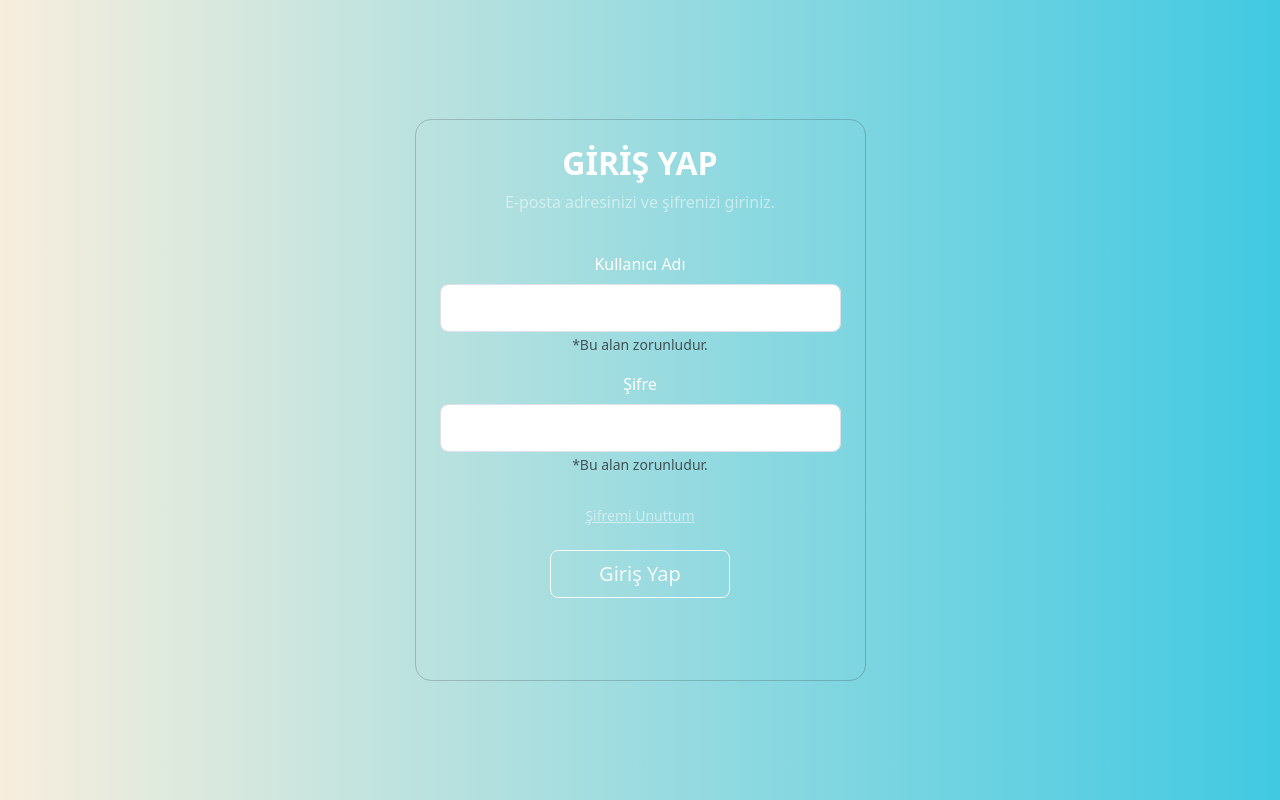
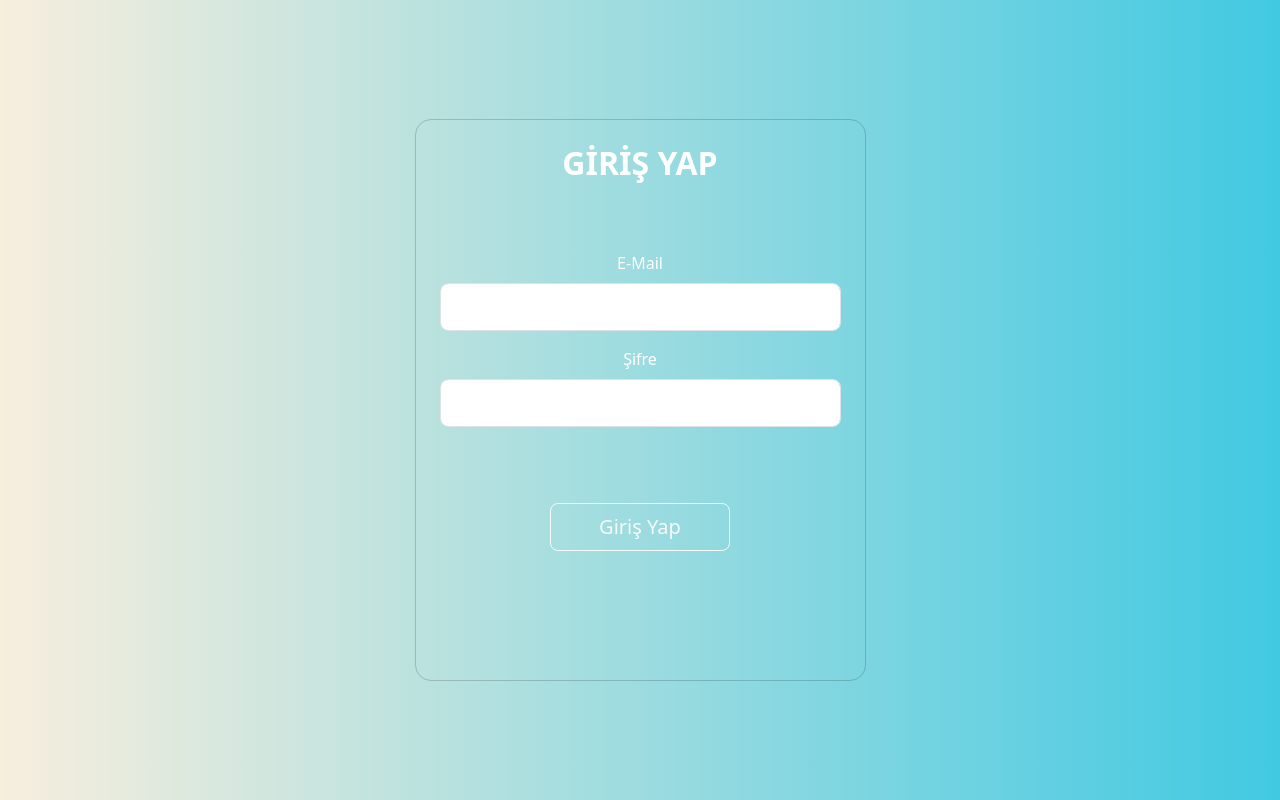
Before and after one commit to halecosar/Job_Capsule, a PHP site: page /Job_Capsule/Pages/login.php in a window 1280 px wide. Run offline with PHP 8.4, Linux system fonts and the light colour scheme.

Commit message:
login page added

```diff
--- a/Job_Capsule/Pages/login.php
+++ b/Job_Capsule/Pages/login.php
@@ -21,27 +21,68 @@
 </head>
 
 <body>
+    <?php
+    include_once "../libs/functions.php"; ?>
+    <?php include "../libs/config.php" ?>
+    <?php session_start(); ?>
 
-    <?php
-    require "../libs/functions.php"; ?>
-
-    <?php $userName = $password = $userNameError = $passwordError = ""; ?>
+    <?php $mail = $password = $mailError = $passwordError = ""; ?>
 
     <?php if ($_SERVER["REQUEST_METHOD"] == "POST") {
 
 
-        if (empty($_POST["userName"])) {
-            $userNameError = "Bu alanı boş bırakamazsınız";
+        if (empty($_POST["mail"])) {
+            $mailError = "Mail alanını boş bırakamazsınız";
 
         } else if (empty($_POST["password"])) {
-            $passwordError = "Bu alanı boş bırakamazsınız";
-        } else if (!preg_match("/^[a-zA-Z-']*$/", Security($_POST["userName"]))) {
-            $userNameError = "Geçersiz karakter girildi.";
+            $passwordError = "Şifre alanını boş bırakamazsınız";
         } else {
-            // Başarılı giriş işlemi
-            echo "Başarılı giriş işlemi";
-            $userName = Security($_POST["userName"]);
+            // // Başarılı giriş işlemi
+            // echo "Başarılı giriş işlemi";
+            $mail = Security($_POST["mail"]);
             $password = Security($_POST["password"]);
+
+            if (empty($mailError) && empty($passwordError)) {
+                $sql = "SELECT id, mail, password, role FROM users where mail = ?";
+
+                if ($stmt = mysqli_prepare($connection, $sql)) {
+                    $param_mail = $mail;
+                    mysqli_stmt_bind_param($stmt, "s", $param_mail);
+
+                    if (mysqli_stmt_execute($stmt)) {
+                        mysqli_stmt_store_result($stmt);
+                        if (mysqli_stmt_num_rows($stmt) == 1) {
+                            mysqli_stmt_bind_result($stmt, $id, $mail, $hashed_password, $role);
+
+                            if (mysqli_stmt_fetch($stmt)) {
+                                if (password_verify($password, $hashed_password)) {
+                                    $_SESSION["loggedin"] = true;
+                                    $_SESSION["id"] = $id;
+                                    $_SESSION["mail"] = $mail;
+                                    $_SESSION["role"] = $role;
+
+                                    if ($role == 0) {
+                                        echo "user ekranları yapılınca yönlendirilecek";
+                                    } else if ($role == 1) {
+                                        header("location: ../Components/Admin-Operations/admin-homepage.php");
+                                    } else {
+                                        echo "kullanıcı rolü bulunamadı";
+                                    }
+
+                                } else {
+                                    $login_err = "Hatalı veya eksik bilgi girdiniz.";
+                                }
+                            }
+                        } else {
+                            $login_err = "Hatalı veya eksik bilgi girdiniz.";
+                        }
+                    } else {
+                        echo "bilinmeyen bir hata oluştu";
+                    }
+                    mysqli_stmt_close($stmt);
+                }
+            }
+            mysqli_close($connection);
         }
     }
     ?>
@@ -56,33 +97,26 @@
                             style="height: 70vh; display: flex; flex-direction: column; justify-content: space-between;">
                             <div>
                                 <h2 class="fw-bold mb-2 text-uppercase">GİRİŞ YAP</h2>
-                                <p class="text-white-50 mb-4">E-posta adresinizi ve şifrenizi giriniz.</p>
                             </div>
                             <div>
                                 <div data-mdb-input-init class="form-outline form-navy mb-3">
-                                    <label class="form-label" for="typeuserName">Kullanıcı Adı</label>
-                                    <input type="text" id="typeuserName" name="userName"
-                                        class="form-control form-control-lg"
-                                        value="<?php echo htmlspecialchars($userName); ?>" />
-
-                                    <small class="form-text text-muted" style="color:white"> *Bu alan
-                                        zorunludur.</small>
-                                    <small class="error"><?php echo $userNameError; ?></small>
+                                    <label class="form-label" for="typeuserName">E-Mail</label>
+                                    <input type="email" id="typeuserName" name="mail"
+                                        class="form-control form-control-lg <?php echo (!empty($mailError)) ? 'is-invalid' : '' ?>"
+                                        value="<?php echo htmlspecialchars($mail); ?>" />
+                                    <span class="invalid-feedback"><?php echo $mailError ?></span>
                                 </div>
 
                                 <div data-mdb-input-init class="form-outline form-white mb-3">
                                     <label class="form-label" for="typePasswordX">Şifre</label>
                                     <input type="password" id="typePasswordX" name="password"
-                                        class="form-control form-control-lg" />
-                                    <small class="form-text text-muted" style="color:white"> *Bu alan
-                                        zorunludur.</small>
-                                    <small class="error"><?php
-                                    echo $passwordError; ?></small>
+                                        class="form-control form-control-lg <?php echo (!empty($passwordError)) ? 'is-invalid' : '' ?>"
+                                        value="<?php echo htmlspecialchars($password); ?>" />
+                                    <span class="invalid-feedback"><?php echo $passwordError ?></span>
                                 </div>
                             </div>
 
                             <div>
-                                <p class="small mb-3 pb-lg-2"><a class="text-white-50" href="#!">Şifremi Unuttum</a></p>
                                 <button data-mdb-button-init data-mdb-ripple-init
                                     class="btn btn-outline-light btn-lg px-5" type="submit">Giriş Yap</button>
                             </div>
```
Also changed, not shown: Job_Capsule/Components/Admin-Operations/admin-nav.php (+28 -14 lines), Job_Capsule/Pages/register.php (+21 -1 lines).
